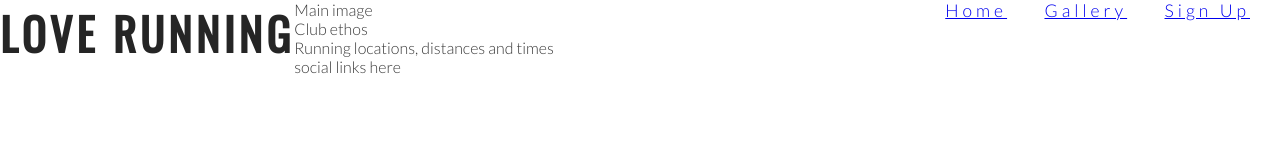
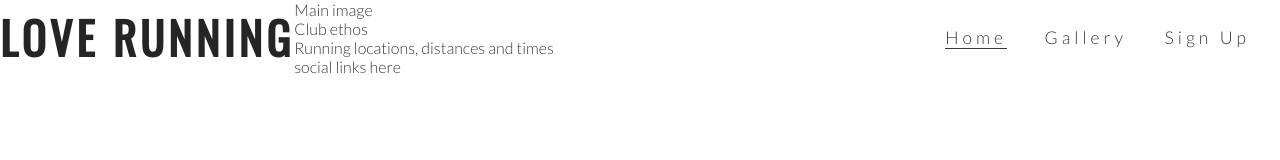
Before and after one commit to saltta/love-running, a plain HTML site: page index.html in a window 1280 px wide. Drawn offline with nearby package versions, Linux system fonts and the light colour scheme.

Commit message:
Style navigation links

```diff
--- a/assets/css/style.css
+++ b/assets/css/style.css
@@ -37,8 +37,25 @@ nav {
     letter-spacing: 4px;
 }
 
+#menu, #logo {
+    line-height: 75px;
+}
+
 #menu li {
     list-style-type: none;
     margin-right: 30px;
     display: inline;
 }
+
+#menu a {
+    text-decoration: none;
+    color: inherit;
+}
+
+#menu a:hover {
+    border-bottom: 1px solid #3a3a3a;
+}
+
+.active {
+    border-bottom: 1px solid #3a3a3a;
+}
--- a/index.html
+++ b/index.html
@@ -18,7 +18,7 @@
         <nav>
             <ul id="menu">
                 <li>
-                    <a href="index.html">Home</a>
+                    <a class="active" href="index.html">Home</a>
                 </li>
                 <li>
                     <a href="#">Gallery</a>
```
